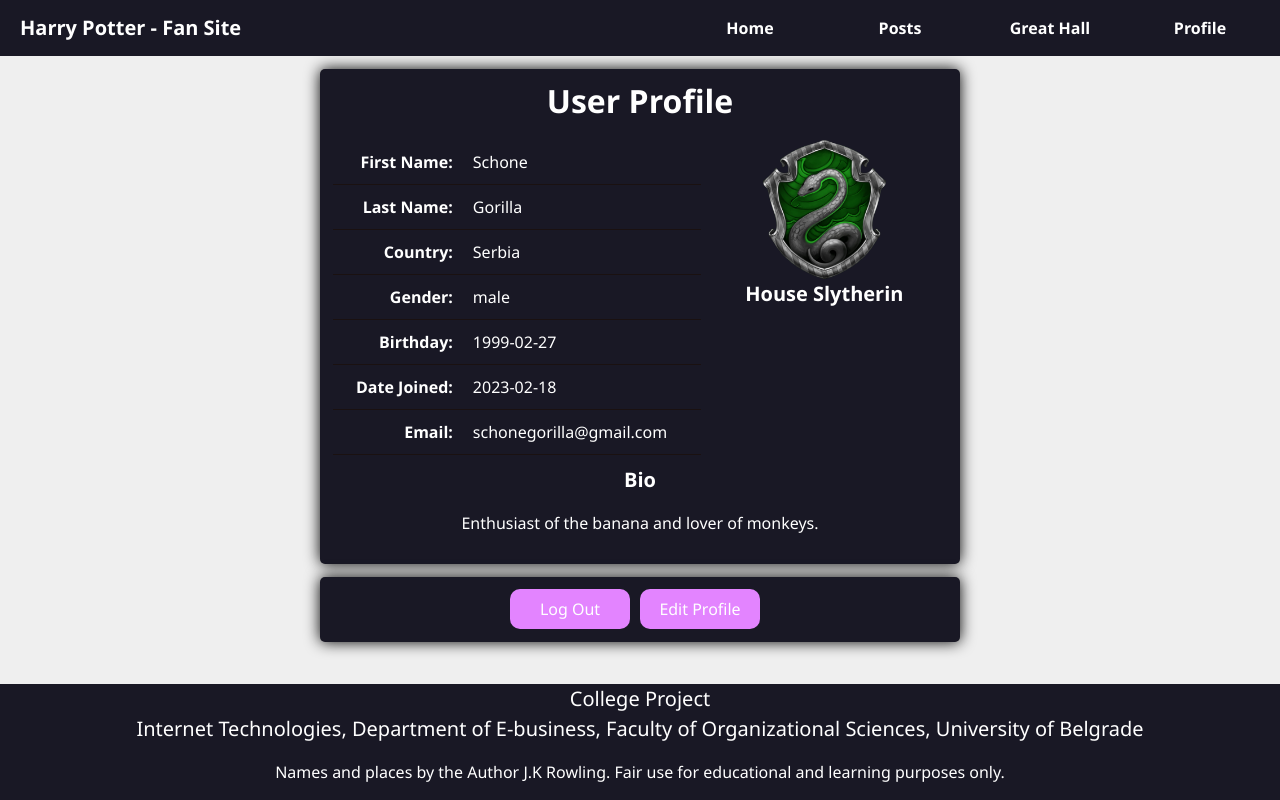
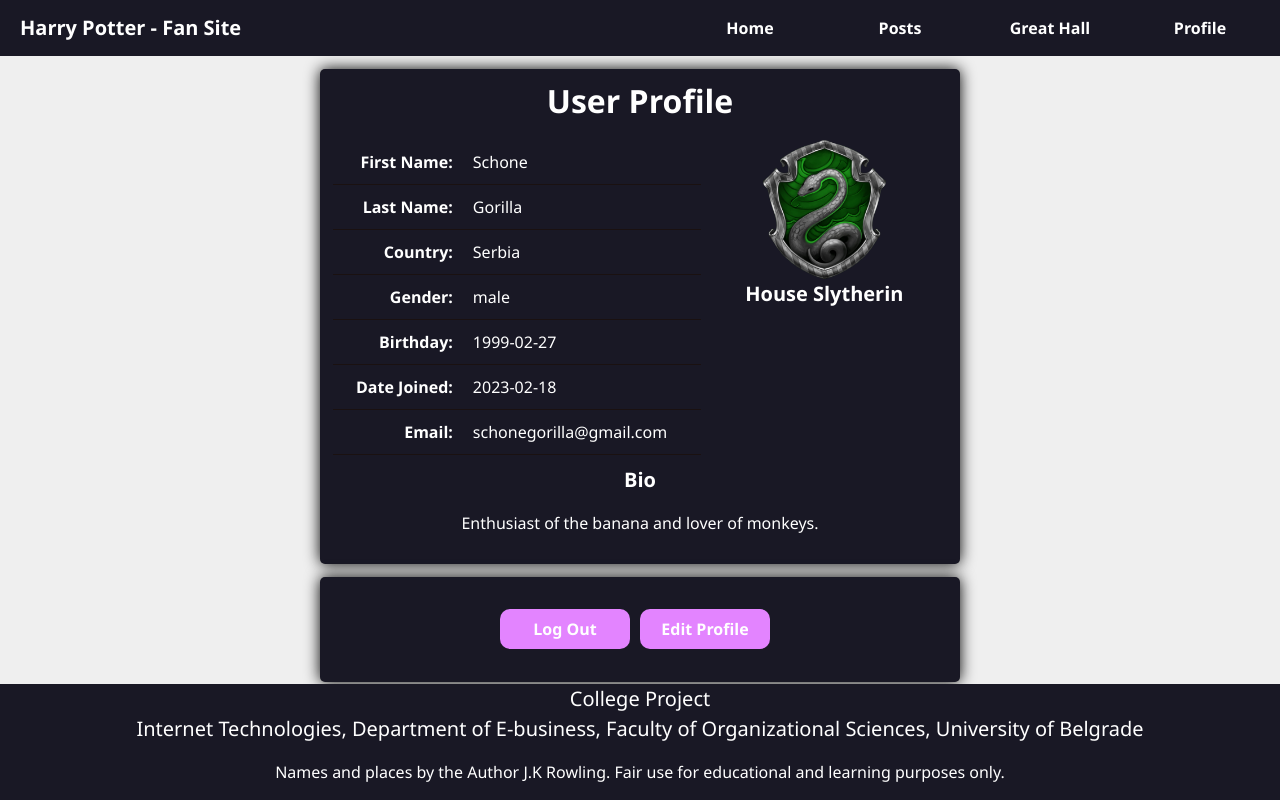
Before and after one commit to hulrog/harry-potter, a React (Create React App) app: page /profile/1 in a window 1280 px wide. Built offline with nearby package versions, Linux system fonts and the light colour scheme.

Commit message:
button i button row klase jedinstvene kroz celu aplikaciju

```diff
--- a/src/colors.css
+++ b/src/colors.css
@@ -5,4 +5,8 @@
   --primary-color: #e384ff;
   --primary-color-hover: #ffa3fd;
   --secondary-color: #5a4a41;
+  --submit-color: #5fbb8a;
+  --submit-color-hover: #84e3b1;
+  --remove-color: #ff5f5f;
+  --remove-color-hover: #ff8484;
 }
--- a/src/components/EditUser.js
+++ b/src/components/EditUser.js
@@ -1,5 +1,7 @@
 import classes from "./EditUser.module.css";
 import { useState } from "react"; // treba kad se poveze sa backom ubaciti i useEffect
+import Button from "./layout/Button";
+import ButtonRow from "./layout/ButtonRow";
 //import axios from "axios";
 
 function EditUser() {
@@ -147,13 +149,9 @@
             onChange={(event) => setBio(event.target.value)}
           ></textarea>
         </div>
-        <div className={classes.btnRow}>
-          <div>
-            <button type="submit" className={classes.submitBtn}>
-              Save Changes
-            </button>
-          </div>
-        </div>
+        <ButtonRow>
+          <Button text="Save Changes" type="submit" />
+        </ButtonRow>
       </div>
     </form>
   );
--- a/src/components/EditUser.module.css
+++ b/src/components/EditUser.module.css
@@ -80,22 +80,3 @@
   border-radius: 4px;
   font-size: 14px;
 }
-
-.btnRow {
-  display: flex;
-  justify-content: flex-end;
-  margin-top: 10px;
-}
-
-.submitBtn {
-  height: 40px;
-  text-align: center;
-  border: none;
-  background-color: var(--primary-color);
-  border-radius: 10px;
-  transition-duration: 200ms;
-  outline: none;
-  width: auto;
-  padding: 10px 20px;
-  margin-left: 10px;
-}
--- /dev/null
+++ b/src/components/layout/Button.js
@@ -0,0 +1,14 @@
+import React from "react";
+import classes from "./Button.module.css";
+
+function Button({ text, type, onClick }) {
+  const buttonClasses = `${classes.button} ${classes[type] || ""}`;
+
+  return (
+    <button type={type} className={buttonClasses} onClick={onClick}>
+      {text}
+    </button>
+  );
+}
+
+export default Button;
--- /dev/null
+++ b/src/components/layout/Button.module.css
@@ -0,0 +1,32 @@
+.button {
+  background-color: var(--primary-color);
+  color: var(--text-color);
+  border: none;
+  outline: none;
+  text-align: center;
+  font-weight: bold;
+  border-radius: 10px;
+  height: 40px;
+  margin-right: 10px;
+  transition-duration: 200ms;
+  width: 130px;
+}
+.button:hover {
+  background-color: var(--primary-color-hover);
+}
+
+.submit {
+  background-color: var(--submit-color);
+}
+
+.submit:hover {
+  background-color: var(--submit-color-hover);
+}
+
+.remove {
+  background-color: var(--remove-color);
+}
+
+.remove:hover {
+  background-color: var(--remove-color-hover);
+}
--- a/src/components/layout/ButtonRow.module.css
+++ b/src/components/layout/ButtonRow.module.css
@@ -3,21 +3,5 @@
   display: flex;
   justify-content: space-evenly;
   margin: auto;
+  padding: 20px;
 }
-
-button {
-  background-color: var(--primary-color);
-  color: var(--text-color);
-  border: none;
-  border-radius: 10px;
-  height: 40px;
-  margin-right: 10px;
-  outline: none;
-  text-align: center;
-  transition-duration: 200ms;
-  width: 120px;
-}
-
-button:hover {
-  background-color: var(--primary-color-hover);
-}
--- a/src/components/layout/Layout.module.css
+++ b/src/components/layout/Layout.module.css
@@ -5,8 +5,8 @@
 .link {
   color: var(--text-color);
   font-weight: bold;
+  text-align: center;
   margin-right: 10px;
-  text-align: center;
   width: 140px;
 }
 
--- a/src/components/pages/Profile.js
+++ b/src/components/pages/Profile.js
@@ -7,6 +7,7 @@
 import EditUser from "../EditUser";
 import Modal from "../layout/Modal";
 import Loader from "../layout/Loader";
+import Button from "../layout/Button";
 
 function ProfilePage() {
   const [showEditModal, setShowEditModal] = useState(false);
@@ -58,8 +59,8 @@
 
       <Card>
         <ButtonRow>
-          <button> Log Out </button>
-          <button onClick={handleEditProfileClick}> Edit Profile </button>
+          <Button text="Log Out" />
+          <Button text="Edit Profile" onClick={handleEditProfileClick} />
         </ButtonRow>
       </Card>
 
```
